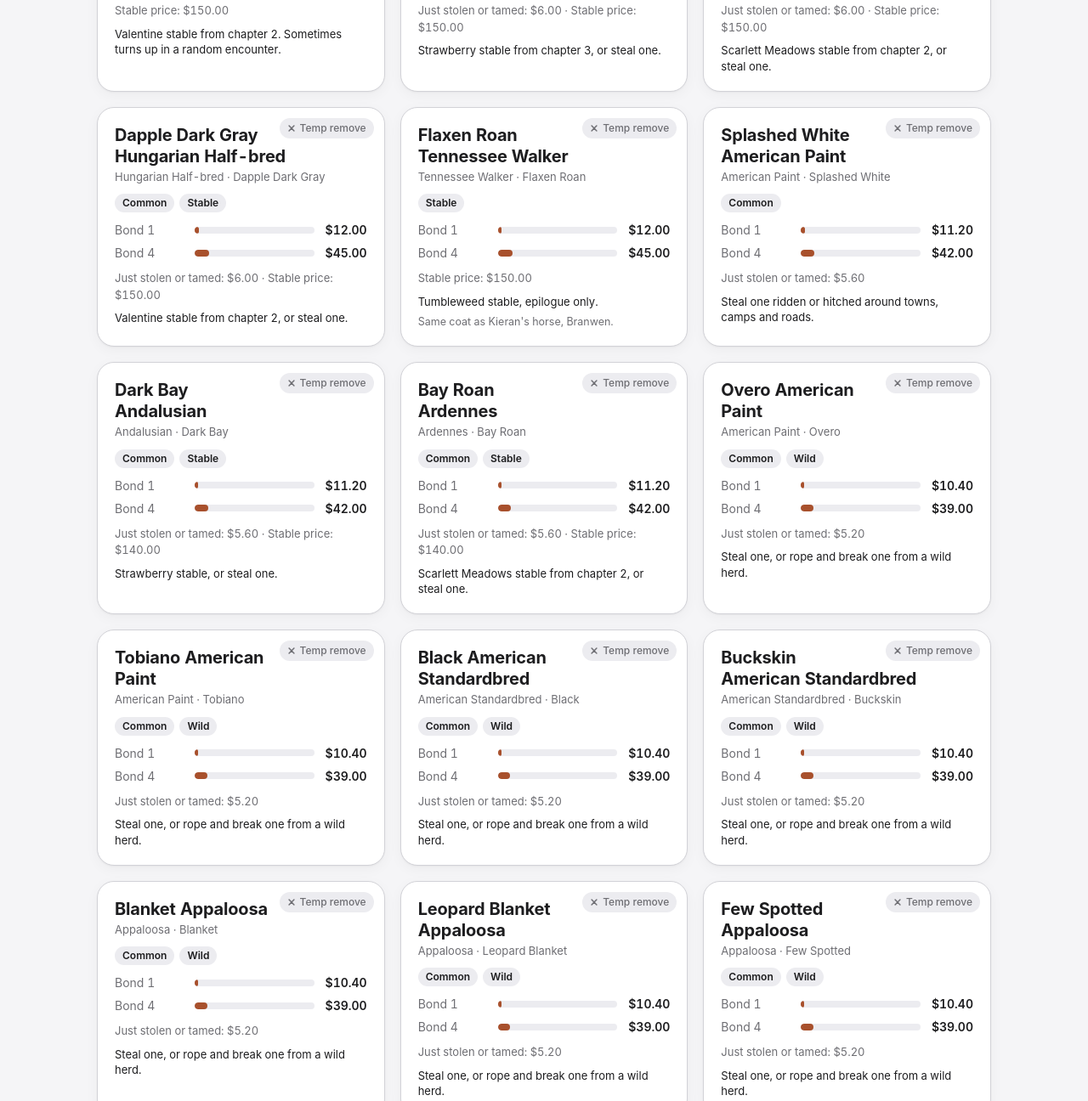
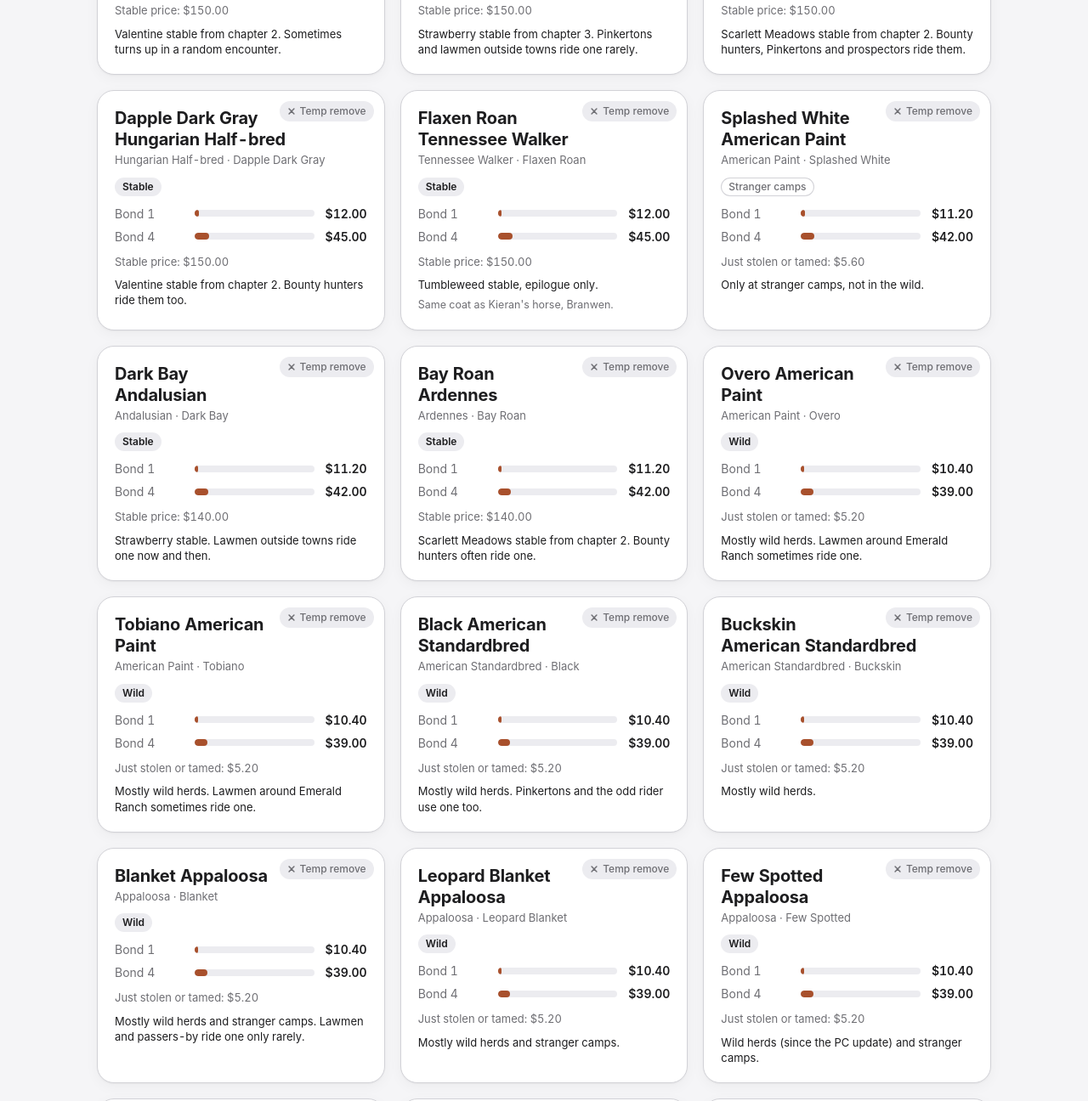
Before and after one commit to MarcusTravis/rdr2hunting, a plain HTML site: page horses/index.html in a window 1280 px wide. Shown: the part 2775-4071 px from the top of the page at 85% size. Drawn offline with Linux system fonts and the light colour scheme.

Commit message:
Horse Hunting: Common tab now only town NPC horses (Morgan, Tennessee Walker, Kentucky Saddler)

```diff
--- a/horses/horses.css
+++ b/horses/horses.css
@@ -7,6 +7,7 @@
 }
 .cat-pills{display:flex;flex-wrap:wrap;gap:6px;margin:10px 0 4px;padding:0;list-style:none}
 .cat-pills li{padding:2px 9px;border-radius:999px;background:var(--track);font-size:12px;font-weight:600}
+.cat-pills li.tag{background:transparent;box-shadow:inset 0 0 0 1px var(--line);color:var(--muted);font-weight:500}
 .hcard{min-width:0}
 .hcard .bars{margin-top:10px}
 .hcard .bars li{grid-template-columns:84px 1fr auto}
--- a/horses/horses.js
+++ b/horses/horses.js
@@ -57,6 +57,7 @@
     c.appendChild(el('p', 'group', [h.breed, h.coat].filter(Boolean).join(' · ')));
     var pills = el('ul', 'cat-pills');
     (h.categories || []).forEach(function (k) { if (CATS[k]) pills.appendChild(el('li', null, CATS[k])); });
+    if (h.tag) pills.appendChild(el('li', 'tag', h.tag));
     c.appendChild(pills);
     c.appendChild(barRows(h));
     var f = h.fence || {};
@@ -142,7 +143,7 @@
       if (removed.has(h.id) || !inCat(h)) return;
       if (!q) { out.push({ h: h, i: i, s: 0, via: null }); return; }
       var best = score(h.name, q), via = null;
-      [h.breed, h.coat].concat((h.categories || []).map(function (k) { return CATS[k] || k; })).forEach(function (t) {
+      [h.breed, h.coat, h.tag || ''].concat((h.categories || []).map(function (k) { return CATS[k] || k; })).forEach(function (t) {
         var s = t ? score(t, q) : -1;
         if (s >= 0 && (best < 0 || s < best)) best = s;
       });
--- a/horses/horses.json
+++ b/horses/horses.json
@@ -4,7 +4,8 @@
   "mode": "Story mode",
   "fence": "Davies Brothers Superior Livestock Dealers, Clemens Cove (Clay and Clive Davies). Opens after \"Horse Flesh for Dinner\" in chapter 3.",
   "formula": "The fence pays a share of the horse's base value: 4% at bond 0 (stolen or wild only), 8% at bond 1, 12% at bond 2, 20% at bond 3, 30% at bond 4. Bought horses can't be fenced until bond 1.",
-  "lastChecked": "2026-11-21"
+  "lastChecked": "2026-11-21",
+  "commonDefinition": "Common means coats that everyday NPCs ride in towns (the game's ambient riding pool): Morgan, Tennessee Walker and Kentucky Saddler."
  },
  "horses": [
   {
@@ -14,12 +15,11 @@
    "coat": "Overo",
    "aka": [],
    "categories": [
-    "common",
     "wild"
    ],
    "base": 130,
    "fenceable": true,
-   "where": "Steal one, or rope and break one from a wild herd.",
+   "where": "Mostly wild herds. Lawmen around Emerald Ranch sometimes ride one.",
    "note": null,
    "fence": {
     "bond0": 5.2,
@@ -34,19 +34,18 @@
    "breed": "American Paint",
    "coat": "Splashed White",
    "aka": [],
-   "categories": [
-    "common"
-   ],
+   "categories": [],
    "base": 140,
    "fenceable": true,
-   "where": "Steal one ridden or hitched around towns, camps and roads.",
+   "where": "Only at stranger camps, not in the wild.",
    "note": null,
    "fence": {
     "bond0": 5.6,
     "bond1": 11.2,
     "bond4": 42.0
    },
-   "stablePrice": null
+   "stablePrice": null,
+   "tag": "Stranger camps"
   },
   {
    "id": "tobiano-american-paint",
@@ -55,12 +54,11 @@
    "coat": "Tobiano",
    "aka": [],
    "categories": [
-    "common",
     "wild"
    ],
    "base": 130,
    "fenceable": true,
-   "where": "Steal one, or rope and break one from a wild herd.",
+   "where": "Mostly wild herds. Lawmen around Emerald Ranch sometimes ride one.",
    "note": null,
    "fence": {
     "bond0": 5.2,
@@ -98,12 +96,11 @@
    "coat": "Black",
    "aka": [],
    "categories": [
-    "common",
     "wild"
    ],
    "base": 130,
    "fenceable": true,
-   "where": "Steal one, or rope and break one from a wild herd.",
+   "where": "Mostly wild herds. Pinkertons and the odd rider use one too.",
    "note": null,
    "fence": {
     "bond0": 5.2,
@@ -119,12 +116,11 @@
    "coat": "Buckskin",
    "aka": [],
    "categories": [
-    "common",
     "wild"
    ],
    "base": 130,
    "fenceable": true,
-   "where": "Steal one, or rope and break one from a wild herd.",
+   "where": "Mostly wild herds.",
    "note": null,
    "fence": {
     "bond0": 5.2,
@@ -182,15 +178,14 @@
    "coat": "Dark Bay",
    "aka": [],
    "categories": [
-    "common",
     "stable"
    ],
    "base": 140,
    "fenceable": true,
-   "where": "Strawberry stable, or steal one.",
-   "note": null,
-   "fence": {
-    "bond0": 5.6,
+   "where": "Strawberry stable. Lawmen outside towns ride one now and then.",
+   "note": null,
+   "fence": {
+    "bond0": null,
     "bond1": 11.2,
     "bond4": 42.0
    },
@@ -243,12 +238,11 @@
    "coat": "Blanket",
    "aka": [],
    "categories": [
-    "common",
     "wild"
    ],
    "base": 130,
    "fenceable": true,
-   "where": "Steal one, or rope and break one from a wild herd.",
+   "where": "Mostly wild herds and stranger camps. Lawmen and passers-by ride one only rarely.",
    "note": null,
    "fence": {
     "bond0": 5.2,
@@ -264,12 +258,11 @@
    "coat": "Leopard Blanket",
    "aka": [],
    "categories": [
-    "common",
     "wild"
    ],
    "base": 130,
    "fenceable": true,
-   "where": "Steal one, or rope and break one from a wild herd.",
+   "where": "Mostly wild herds and stranger camps.",
    "note": null,
    "fence": {
     "bond0": 5.2,
@@ -285,12 +278,11 @@
    "coat": "Few Spotted",
    "aka": [],
    "categories": [
-    "common",
     "wild"
    ],
    "base": 130,
    "fenceable": true,
-   "where": "Steal one, or rope and break one from a wild herd.",
+   "where": "Wild herds (since the PC update) and stranger camps.",
    "note": null,
    "fence": {
     "bond0": 5.2,
@@ -347,19 +339,18 @@
    "breed": "Appaloosa",
    "coat": "Scarred Blanket",
    "aka": [],
-   "categories": [
-    "common"
-   ],
+   "categories": [],
    "base": 1,
    "fenceable": true,
-   "where": "Taken from the Murfree Brood in Roanoke Ridge.",
+   "where": "Only from Murfree Brood encounters in Roanoke Ridge.",
    "note": "Base value is only $1, so the fence pays pennies.",
    "fence": {
     "bond0": 0.04,
     "bond1": 0.08,
     "bond4": 0.3
    },
-   "stablePrice": null
+   "stablePrice": null,
+   "tag": "Murfree Brood"
   },
   {
    "id": "black-arabian",
@@ -468,15 +459,14 @@
    "coat": "Bay Roan",
    "aka": [],
    "categories": [
-    "common",
     "stable"
    ],
    "base": 140,
    "fenceable": true,
-   "where": "Scarlett Meadows stable from chapter 2, or steal one.",
-   "note": null,
-   "fence": {
-    "bond0": 5.6,
+   "where": "Scarlett Meadows stable from chapter 2. Bounty hunters often ride one.",
+   "note": null,
+   "fence": {
+    "bond0": null,
     "bond1": 11.2,
     "bond4": 42.0
    },
@@ -531,19 +521,18 @@
    "breed": "Belgian Draft",
    "coat": "Mealy Chestnut",
    "aka": [],
-   "categories": [
-    "common"
-   ],
+   "categories": [],
    "base": 120,
    "fenceable": true,
-   "where": "Mostly seen pulling wagons. Steal one.",
+   "where": "Pulls wagons in towns and on roads. Almost never ridden, so it's rarely one you can take.",
    "note": null,
    "fence": {
     "bond0": 4.8,
     "bond1": 9.6,
     "bond4": 36.0
    },
-   "stablePrice": null
+   "stablePrice": null,
+   "tag": "Wagon horse"
   },
   {
    "id": "blond-chestnut-belgian-draft",
@@ -551,19 +540,18 @@
    "breed": "Belgian Draft",
    "coat": "Blond Chestnut",
    "aka": [],
-   "categories": [
-    "common"
-   ],
+   "categories": [],
    "base": 120,
    "fenceable": true,
-   "where": "Mostly seen pulling wagons. Steal one.",
+   "where": "Pulls wagons in towns and on roads. Almost never ridden, so it's rarely one you can take.",
    "note": null,
    "fence": {
     "bond0": 4.8,
     "bond1": 9.6,
     "bond4": 36.0
    },
-   "stablePrice": null
+   "stablePrice": null,
+   "tag": "Wagon horse"
   },
   {
    "id": "chocolate-roan-dutch-warmblood",
@@ -592,15 +580,14 @@
    "coat": "Seal Brown",
    "aka": [],
    "categories": [
-    "common",
     "stable"
    ],
    "base": 150,
    "fenceable": true,
-   "where": "Strawberry stable from chapter 3, or steal one.",
-   "note": null,
-   "fence": {
-    "bond0": 6.0,
+   "where": "Strawberry stable from chapter 3. Pinkertons and lawmen outside towns ride one rarely.",
+   "note": null,
+   "fence": {
+    "bond0": null,
     "bond1": 12.0,
     "bond4": 45.0
    },
@@ -613,15 +600,14 @@
    "coat": "Sooty Buckskin",
    "aka": [],
    "categories": [
-    "common",
     "stable"
    ],
    "base": 150,
    "fenceable": true,
-   "where": "Scarlett Meadows stable from chapter 2, or steal one.",
-   "note": null,
-   "fence": {
-    "bond0": 6.0,
+   "where": "Scarlett Meadows stable from chapter 2. Bounty hunters, Pinkertons and prospectors ride them.",
+   "note": null,
+   "fence": {
+    "bond0": null,
     "bond1": 12.0,
     "bond4": 45.0
    },
@@ -657,15 +643,14 @@
    "coat": "Dapple Dark Gray",
    "aka": [],
    "categories": [
-    "common",
     "stable"
    ],
    "base": 150,
    "fenceable": true,
-   "where": "Valentine stable from chapter 2, or steal one.",
-   "note": null,
-   "fence": {
-    "bond0": 6.0,
+   "where": "Valentine stable from chapter 2. Bounty hunters ride them too.",
+   "note": null,
+   "fence": {
+    "bond0": null,
     "bond1": 12.0,
     "bond4": 45.0
    },
@@ -678,12 +663,11 @@
    "coat": "Flaxen Chestnut",
    "aka": [],
    "categories": [
-    "common",
     "wild"
    ],
    "base": 130,
    "fenceable": true,
-   "where": "Steal one, or rope and break one from a wild herd.",
+   "where": "Mostly wild herds and stranger camps. Bounty hunters and lawmen ride them too.",
    "note": null,
    "fence": {
     "bond0": 5.2,
@@ -699,13 +683,12 @@
    "coat": "Piebald Tobiano",
    "aka": [],
    "categories": [
-    "common",
     "special"
    ],
    "base": 130,
    "fenceable": true,
-   "where": "Steal one, or keep the one you're given after Guarma.",
-   "note": "Fence prices shown are for a stolen one. The free post-Guarma horse may be treated differently.",
+   "where": "Stranger camps and lawmen, especially around Annesburg. You can take one free during \"Dear Uncle Tacitus\".",
+   "note": "Fence prices shown are for one you steal from a camp or a lawman.",
    "fence": {
     "bond0": 5.2,
     "bond1": 10.4,
@@ -725,7 +708,7 @@
    ],
    "base": 50,
    "fenceable": true,
-   "where": "Steal one, or rope and break one from a wild herd.",
+   "where": "Ridden by everyday NPCs in and around towns and on the roads all over the map, so it's easy to steal. Also roams wild in the central and eastern Heartlands.",
    "note": null,
    "fence": {
     "bond0": 2.0,
@@ -746,7 +729,7 @@
    ],
    "base": 50,
    "fenceable": true,
-   "where": "Steal one, or rope and break one from a wild herd.",
+   "where": "Ridden by everyday NPCs in and around towns and on the roads all over the map, so it's easy to steal. Also roams wild in the central and eastern Heartlands.",
    "note": null,
    "fence": {
     "bond0": 2.0,
@@ -767,7 +750,7 @@
    ],
    "base": 50,
    "fenceable": true,
-   "where": "Steal one, or rope and break one from a wild herd.",
+   "where": "Ridden by everyday NPCs in and around towns and on the roads all over the map, so it's easy to steal. Also roams wild in the central and eastern Heartlands.",
    "note": null,
    "fence": {
     "bond0": 2.0,
@@ -788,7 +771,7 @@
    ],
    "base": 50,
    "fenceable": true,
-   "where": "Steal one, or rope and break one from a wild herd.",
+   "where": "Ridden by everyday NPCs in and around towns and on the roads all over the map, so it's easy to steal. Also roams wild in the central and eastern Heartlands.",
    "note": null,
    "fence": {
     "bond0": 2.0,
@@ -809,8 +792,8 @@
    ],
    "base": 120,
    "fenceable": true,
-   "where": "Steal one, or rope and break one from a wild herd.",
-   "note": null,
+   "where": "Ridden by everyday NPCs in and around towns and on the roads all over the map, so it's easy to steal. Also roams wild in the central and eastern Heartlands.",
+   "note": "Added to the town pool in the PC update.",
    "fence": {
     "bond0": 4.8,
     "bond1": 9.6,
@@ -870,7 +853,7 @@
    ],
    "base": 15,
    "fenceable": true,
-   "where": "Steal or tame one. The stable only sells it during \"Exit Pursued by a Bruised Ego\".",
+   "where": "Ridden by everyday NPCs in and around towns and on the roads all over the map, so it's easy to steal. Also roams wild in the Heartlands and southeast Cumberland Forest. The stable only sells it during \"Exit Pursued by a Bruised Ego\".",
    "note": null,
    "fence": {
     "bond0": 0.6,
@@ -891,7 +874,7 @@
    ],
    "base": 55,
    "fenceable": true,
-   "where": "Steal one, or rope and break one from a wild herd.",
+   "where": "Ridden by everyday NPCs in and around towns and on the roads all over the map, so it's easy to steal. Also roams wild in the Heartlands and southeast Cumberland Forest.",
    "note": null,
    "fence": {
     "bond0": 2.2,
@@ -912,7 +895,7 @@
    ],
    "base": 55,
    "fenceable": true,
-   "where": "Steal one, or rope and break one from a wild herd.",
+   "where": "Ridden by everyday NPCs in and around towns and on the roads all over the map, so it's easy to steal. Also roams wild in the Heartlands and southeast Cumberland Forest.",
    "note": null,
    "fence": {
     "bond0": 2.2,
@@ -933,7 +916,7 @@
    ],
    "base": 55,
    "fenceable": true,
-   "where": "Steal one, or rope and break one from a wild herd.",
+   "where": "Ridden by everyday NPCs in and around towns and on the roads all over the map, so it's easy to steal. Also roams wild in the Heartlands and southeast Cumberland Forest.",
    "note": null,
    "fence": {
     "bond0": 2.2,
@@ -954,8 +937,8 @@
    ],
    "base": 27.5,
    "fenceable": true,
-   "where": "Steal one, or rope and break one from a wild herd. Added in the PC update.",
-   "note": null,
+   "where": "Ridden by everyday NPCs in and around towns and on the roads all over the map, so it's easy to steal. Also roams wild in the Heartlands and southeast Cumberland Forest.",
+   "note": "Added to the town pool in the PC update.",
    "fence": {
     "bond0": 1.1,
     "bond1": 2.2,
@@ -970,12 +953,11 @@
    "coat": "Grullo Dun",
    "aka": [],
    "categories": [
-    "common",
     "wild"
    ],
    "base": 130,
    "fenceable": true,
-   "where": "Steal one, or rope and break one from a wild herd.",
+   "where": "Wild herds in New Austin and near Twin Stack Pass. Del Lobo gang riders use them.",
    "note": null,
    "fence": {
     "bond0": 5.2,
@@ -991,12 +973,11 @@
    "coat": "Wild Bay",
    "aka": [],
    "categories": [
-    "common",
     "wild"
    ],
    "base": 130,
    "fenceable": true,
-   "where": "Steal one, or rope and break one from a wild herd.",
+   "where": "Wild herds in New Austin and near Twin Stack Pass. Del Lobo gang riders use them.",
    "note": null,
    "fence": {
     "bond0": 5.2,
@@ -1032,12 +1013,11 @@
    "coat": "Blue Roan",
    "aka": [],
    "categories": [
-    "common",
     "wild"
    ],
    "base": 130,
    "fenceable": true,
-   "where": "Steal one, or rope and break one from a wild herd.",
+   "where": "Mostly wild herds and a few encounters.",
    "note": null,
    "fence": {
     "bond0": 5.2,
@@ -1053,12 +1033,11 @@
    "coat": "White Roan",
    "aka": [],
    "categories": [
-    "common",
     "wild"
    ],
    "base": 130,
    "fenceable": true,
-   "where": "Steal one, or rope and break one from a wild herd.",
+   "where": "Mostly wild herds. Marshals and Blackwater police often ride one.",
    "note": null,
    "fence": {
     "bond0": 5.2,
@@ -1093,19 +1072,18 @@
    "breed": "Nokota",
    "coat": "Scarred Blue Roan",
    "aka": [],
-   "categories": [
-    "common"
-   ],
+   "categories": [],
    "base": 1,
    "fenceable": true,
-   "where": "Taken from the Murfree Brood in Roanoke Ridge.",
+   "where": "Only from Murfree Brood encounters in Roanoke Ridge.",
    "note": "Base value is only $1, so the fence pays pennies.",
    "fence": {
     "bond0": 0.04,
     "bond1": 0.08,
     "bond4": 0.3
    },
-   "stablePrice": null
+   "stablePrice": null,
+   "tag": "Murfree Brood"
   },
   {
    "id": "dark-bay-shire",
@@ -1113,19 +1091,18 @@
    "breed": "Shire",
    "coat": "Dark Bay",
    "aka": [],
-   "categories": [
-    "common"
-   ],
+   "categories": [],
    "base": 120,
    "fenceable": true,
-   "where": "Steal one ridden or hitched around towns, camps and roads.",
+   "where": "Pulls wagons in towns and on roads. Almost never ridden, so it's rarely one you can take.",
    "note": null,
    "fence": {
     "bond0": 4.8,
     "bond1": 9.6,
     "bond4": 36.0
    },
-   "stablePrice": null
+   "stablePrice": null,
+   "tag": "Wagon horse"
   },
   {
    "id": "light-grey-shire",
@@ -1133,19 +1110,18 @@
    "breed": "Shire",
    "coat": "Light Grey",
    "aka": [],
-   "categories": [
-    "common"
-   ],
+   "categories": [],
    "base": 120,
    "fenceable": true,
-   "where": "Steal one ridden or hitched around towns, camps and roads.",
+   "where": "Pulls wagons in towns and on roads. Almost never ridden, so it's rarely one you can take.",
    "note": null,
    "fence": {
     "bond0": 4.8,
     "bond1": 9.6,
     "bond4": 36.0
    },
-   "stablePrice": null
+   "stablePrice": null,
+   "tag": "Wagon horse"
   },
   {
    "id": "raven-black-shire",
@@ -1173,19 +1149,18 @@
    "breed": "Suffolk Punch",
    "coat": "Red Chestnut",
    "aka": [],
-   "categories": [
-    "common"
-   ],
+   "categories": [],
    "base": 120,
    "fenceable": true,
-   "where": "Mostly seen pulling wagons. Steal one.",
+   "where": "Pulls wagons in towns and on roads. Almost never ridden, so it's rarely one you can take.",
    "note": null,
    "fence": {
     "bond0": 4.8,
     "bond1": 9.6,
     "bond4": 36.0
    },
-   "stablePrice": null
+   "stablePrice": null,
+   "tag": "Wagon horse"
   },
   {
    "id": "sorrel-suffolk-punch",
@@ -1193,19 +1168,18 @@
    "breed": "Suffolk Punch",
    "coat": "Sorrel",
    "aka": [],
-   "categories": [
-    "common"
-   ],
+   "categories": [],
    "base": 120,
    "fenceable": true,
-   "where": "Mostly seen pulling wagons. Steal one.",
+   "where": "Pulls wagons in towns and on roads. Almost never ridden, so it's rarely one you can take.",
    "note": null,
    "fence": {
     "bond0": 4.8,
     "bond1": 9.6,
     "bond4": 36.0
    },
-   "stablePrice": null
+   "stablePrice": null,
+   "tag": "Wagon horse"
   },
   {
    "id": "black-rabicano-tennessee-walker",
@@ -1219,7 +1193,7 @@
    ],
    "base": 60,
    "fenceable": true,
-   "where": "Steal one, or rope and break one from a wild herd.",
+   "where": "Ridden by everyday NPCs in and around towns and on the roads all over the map, so it's easy to steal. Also roams wild in Cumberland Forest.",
    "note": null,
    "fence": {
     "bond0": 2.4,
@@ -1240,8 +1214,8 @@
    ],
    "base": 60,
    "fenceable": true,
-   "where": "Steal one, or rope and break one from a wild herd.",
-   "note": null,
+   "where": "Ridden by everyday NPCs in and around towns and on the roads all over the map, so it's easy to steal. Also roams wild in Cumberland Forest.",
+   "note": "The game also hands you one of these free if you have no main horse.",
    "fence": {
     "bond0": 2.4,
     "bond1": 4.8,
@@ -1261,7 +1235,7 @@
    ],
    "base": 60,
    "fenceable": true,
-   "where": "Steal one, or rope and break one from a wild herd.",
+   "where": "Ridden by everyday NPCs in and around towns and on the roads all over the map, so it's easy to steal. Also roams wild in Cumberland Forest.",
    "note": null,
    "fence": {
     "bond0": 2.4,
@@ -1282,7 +1256,7 @@
    ],
    "base": 60,
    "fenceable": true,
-   "where": "Steal one, or rope and break one from a wild herd.",
+   "where": "Ridden by everyday NPCs in and around towns and on the roads all over the map, so it's easy to steal. Also roams wild in Cumberland Forest.",
    "note": null,
    "fence": {
     "bond0": 2.4,
@@ -1303,8 +1277,8 @@
    ],
    "base": 60,
    "fenceable": true,
-   "where": "Steal one, or rope and break one from a wild herd.",
-   "note": null,
+   "where": "Ridden by everyday NPCs in and around towns and on the roads all over the map, so it's easy to steal. Also roams wild in Cumberland Forest.",
+   "note": "Added to the town pool in the PC update.",
    "fence": {
     "bond0": 2.4,
     "bond1": 4.8,
@@ -1360,19 +1334,18 @@
    "breed": "Tennessee Walker",
    "coat": "Scarred Black Rabicano",
    "aka": [],
-   "categories": [
-    "common"
-   ],
+   "categories": [],
    "base": 1,
    "fenceable": true,
-   "where": "Taken from the Murfree Brood in Roanoke Ridge.",
+   "where": "Only from Murfree Brood encounters in Roanoke Ridge.",
    "note": "Base value is only $1, so the fence pays pennies.",
    "fence": {
     "bond0": 0.04,
     "bond1": 0.08,
     "bond4": 0.3
    },
-   "stablePrice": null
+   "stablePrice": null,
+   "tag": "Murfree Brood"
   },
   {
    "id": "blood-bay-thoroughbred",
@@ -1381,12 +1354,11 @@
    "coat": "Blood Bay",
    "aka": [],
    "categories": [
-    "common",
     "wild"
    ],
    "base": 130,
    "fenceable": true,
-   "where": "Steal one, or rope and break one from a wild herd.",
+   "where": "Mostly wild herds and stranger camps. Lawmen and Pinkertons ride them too.",
    "note": null,
    "fence": {
     "bond0": 5.2,
--- a/horses/index.html
+++ b/horses/index.html
@@ -84,6 +84,8 @@
       <li>Payout is a share of the horse's base value: 4% at bond 0, 8% at bond 1, 12% at bond 2, 20% at bond 3 and 30% at bond 4.</li>
       <li>A horse you bought can't be fenced at bond 0. Bond it at least once first.</li>
       <li>Honor discounts at the stable change what you pay, not the base value the fence uses.</li>
+      <li><strong>Common</strong> means the coats everyday riders use in towns: Morgans, Tennessee Walkers and Kentucky Saddlers. Fancier breeds turn up mainly with lawmen, bounty hunters, Pinkertons or stranger camps, so they're listed under Wild or Stable instead.</li>
+      <li>Wagon horses (Belgian, Shire, Suffolk Punch), stranger-camp horses and the scarred Murfree horses don't fit a tab, so they only show under Any.</li>
       <li>All prices are story mode.</li>
       <li>Where a gift or bonus horse's payout isn't confirmed, the price is left blank.</li>
       <li>Base values come from the Red Dead Wiki breed tables and were checked against max-bond payouts reported by players.</li>
```
